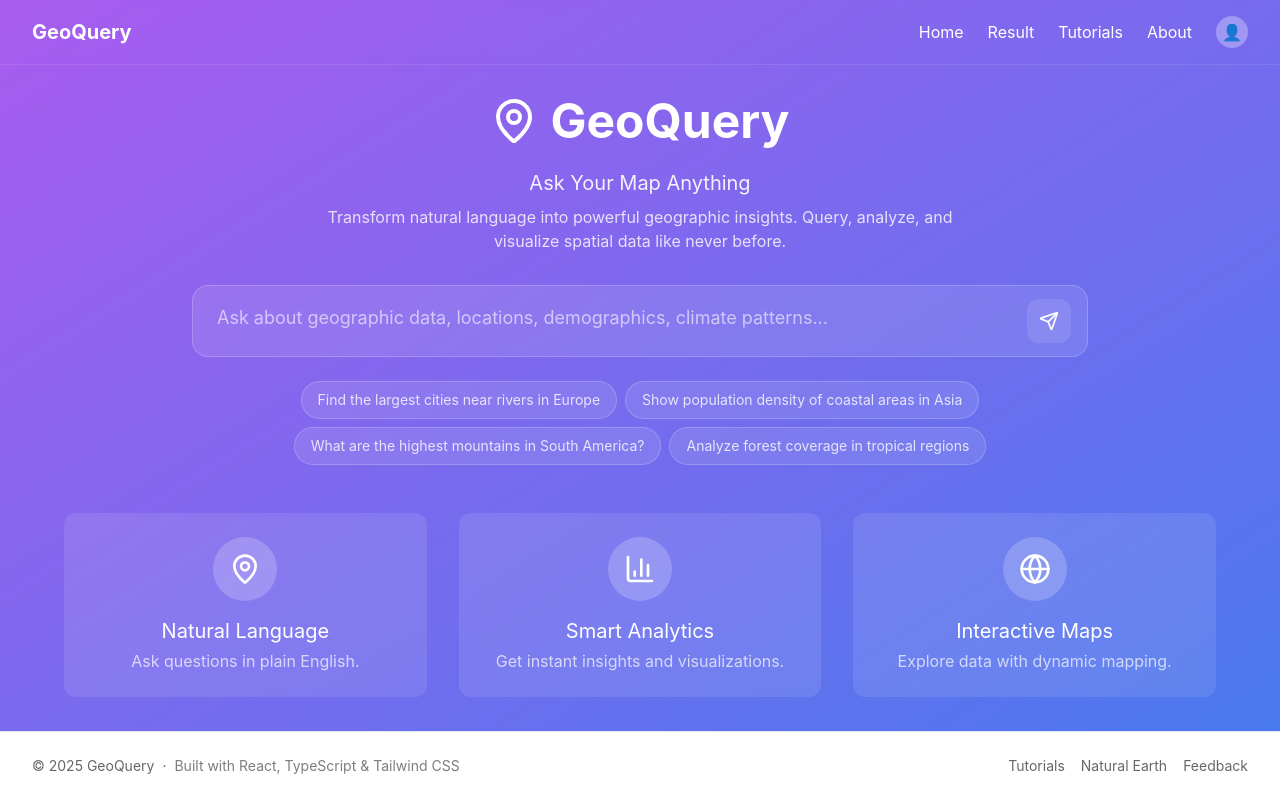
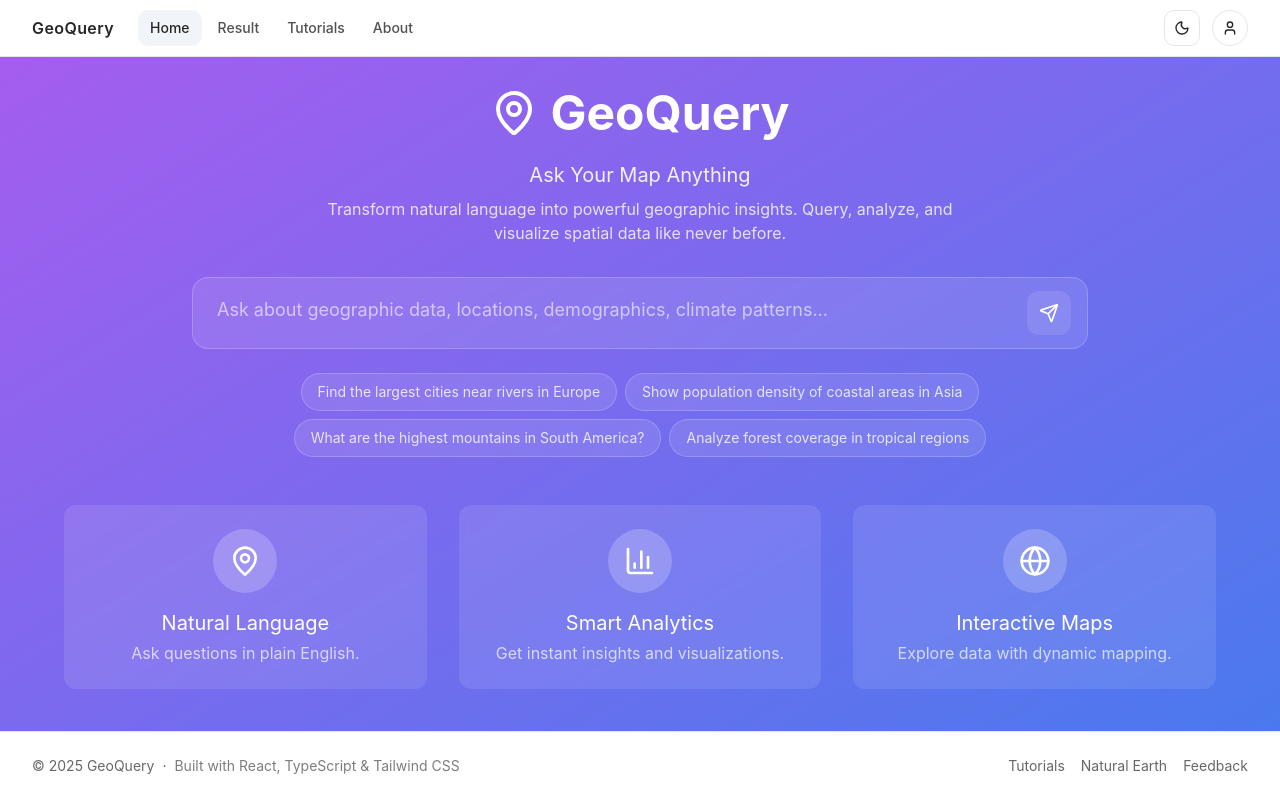
Before and after one commit to HashZard/CITS5206-Capstone, a React (Vite) app in the folder frontend/: page / in a window 1280 px wide. Built offline with nearby package versions, Linux system fonts and the light colour scheme.

Commit message:
chore(nav): hide Dashboard from TopNav while keeping existing layout and auth logic

```diff
--- a/frontend/src/components/layout/TopNav.tsx
+++ b/frontend/src/components/layout/TopNav.tsx
@@ -1,112 +1,262 @@
-import React, { useMemo, useState } from "react";
-import { Menu, X } from "lucide-react";
+import React, { useEffect, useMemo, useState } from "react";
+import { Menu, X, Sun, Moon, User } from "lucide-react";
 
 export type TopNavLink = {
-  label: "Home" | "History" | "Result" | "Tutorials" | "About";
+  label:
+    | "Home"
+    | "Dashboard"
+    | "History"
+    | "Result"
+    | "Tutorials"
+    | "About";
+  onClick?: () => void;
 };
 
 export type TopNavProps = {
-  brand: string;
+  brand?: string;
   links: TopNavLink[];
-  isAuthenticated: boolean;
-  onAvatarClick: () => void;
-  onSignOut: () => void;
+  rightArea?: React.ReactNode;
+  isAuthenticated?: boolean;
+  onAvatarClick?: () => void;
+  onSignOut?: () => void;
 };
 
+// Map labels to default paths (Import removed)
 const LABEL_TO_PATH: Record<TopNavLink["label"], string> = {
   Home: "/",
+  Dashboard: "/dashboard",
   History: "/history",
   Result: "/result",
   Tutorials: "/tutorials",
   About: "/about",
 };
 
-export default function TopNav({
-  brand,
-  links,
-  isAuthenticated,
+// Hook to track current path (syncs with history.pushState)
+function useActivePath() {
+  const [path, setPath] = useState<string>(() => window.location.pathname);
+  useEffect(() => {
+    const onPop = () => setPath(window.location.pathname);
+    window.addEventListener("popstate", onPop);
+    return () => window.removeEventListener("popstate", onPop);
+  }, []);
+  return path;
+}
+
+// Theme toggle button (dark/light)
+function ThemeToggle() {
+  const [isDark, setIsDark] = useState<boolean>(() =>
+    document.documentElement.classList.contains("dark")
+  );
+  useEffect(() => {
+    const root = document.documentElement;
+    if (isDark) {
+      root.classList.add("dark");
+      localStorage.setItem("theme", "dark");
+    } else {
+      root.classList.remove("dark");
+      localStorage.setItem("theme", "light");
+    }
+  }, [isDark]);
+  useEffect(() => {
+    const saved = localStorage.getItem("theme");
+    if (saved === "dark") setIsDark(true);
+  }, []);
+  return (
+    <button
+      type="button"
+      onClick={() => setIsDark((v) => !v)}
+      aria-label="Toggle theme"
+      className="inline-flex items-center justify-center h-9 w-9 rounded-md border border-border bg-background hover:bg-accent transition-colors"
+    >
+      {isDark ? <Sun className="h-4 w-4" /> : <Moon className="h-4 w-4" />}
+    </button>
+  );
+}
+
+// Right side controls: theme toggle, sign out (if authed), user avatar
+function TopRightArea({
   onAvatarClick,
   onSignOut,
-}: TopNavProps) {
-  const [mobileOpen, setMobileOpen] = useState(false);
-
-  const filtered = useMemo(() => {
-    return links
-      .filter((l) => (l.label === "History" ? isAuthenticated : true))
-      .map((l) => ({ ...l, href: LABEL_TO_PATH[l.label] }));
-  }, [links, isAuthenticated]);
-
+  isAuthenticated,
+}: {
+  onAvatarClick?: () => void;
+  onSignOut?: () => void;
+  isAuthenticated?: boolean;
+}) {
   return (
-    <nav className="bg-transparent text-white border-b border-white/10 backdrop-blur-sm">
-      <div className="max-w-7xl mx-auto px-4 sm:px-6 lg:px-8">
-        <div className="flex items-center justify-between h-16">
-          {/* Brand */}
-          <div className="flex-shrink-0 font-bold text-xl cursor-pointer">{brand}</div>
-
-          {/* Desktop links */}
-          <div className="hidden md:flex items-center space-x-6">
-            {filtered.map((link) => (
-              <a
-                key={link.label}
-                href={link.href}
-                className="hover:text-gray-200 transition-colors"
-              >
-                {link.label}
-              </a>
-            ))}
-            {isAuthenticated && (
+    <div className="flex items-center gap-3">
+      <ThemeToggle />
+      {isAuthenticated && onSignOut && (
         <button
+          type="button"
           onClick={onSignOut}
-                className="ml-4 px-3 py-1 text-sm bg-white/20 hover:bg-white/30 rounded-lg"
+          className="hidden sm:inline-flex items-center justify-center h-9 px-3 rounded-md border border-border bg-background hover:bg-accent text-sm font-medium"
+          aria-label="Sign out"
         >
           Sign out
         </button>
       )}
       <button
+        type="button"
+        aria-label="User menu"
         onClick={onAvatarClick}
-              className="ml-2 w-8 h-8 rounded-full bg-white/30 hover:bg-white/40 flex items-center justify-center"
+        className="inline-flex items-center justify-center h-9 w-9 rounded-full border border-border bg-background"
       >
-              👤
+        <User className="h-4 w-4" />
       </button>
     </div>
+  );
+}
 
-          {/* Mobile menu button */}
-          <div className="md:hidden flex items-center">
-            <button onClick={() => setMobileOpen(!mobileOpen)} className="p-2">
-              {mobileOpen ? <X className="w-6 h-6" /> : <Menu className="w-6 h-6" />}
-            </button>
-          </div>
-        </div>
+// Main TopNav component
+export default function TopNav({
+  brand = "GeoQuery",
+  links,
+  rightArea,
+  isAuthenticated = false,
+  onAvatarClick,
+  onSignOut,
+}: TopNavProps) {
+  const activePath = useActivePath();
+  const [open, setOpen] = useState(false);
+
+  // Filter links:
+  // 1) Always hide Dashboard (per latest decision)
+  // 2) Hide History when not authenticated (keep original behavior)
+  const filtered = useMemo(() => {
+    return links
+      .filter((l) => l.label !== "Dashboard")
+      .filter((l) => (l.label === "History" ? isAuthenticated : true))
+      .map((l) => ({ ...l, href: LABEL_TO_PATH[l.label] }));
+  }, [links, isAuthenticated]);
+
+  // Handle navigation (pushState)
+  const handleNavigate = (href: string, onClick?: () => void) => {
+    if (onClick) {
+      onClick();
+      setOpen(false);
+      return;
+    }
+    if (window.location.pathname !== href) {
+      window.history.pushState({}, "", href);
+      window.dispatchEvent(new PopStateEvent("popstate"));
+    }
+    setOpen(false);
+  };
+
+  return (
+    <header role="banner" className="sticky top-0 z-50 bg-background border-b border-border">
+      <nav
+        className="mx-auto max-w-7xl px-4 sm:px-6 lg:px-8 h-14 flex items-center"
+        aria-label="Top Navigation"
+        role="navigation"
+      >
+        {/* Brand */}
+        <div className="flex items-center gap-2">
+          <a
+            href="/"
+            onClick={(e) => {
+              e.preventDefault();
+              handleNavigate("/");
+            }}
+            className="text-base font-semibold tracking-wide"
+          >
+            {brand}
+          </a>
         </div>
 
-      {/* Mobile menu */}
-      {mobileOpen && (
-        <div className="md:hidden px-2 pt-2 pb-3 space-y-1 bg-purple-800/90">
-          {filtered.map((link) => (
-            <a
-              key={link.label}
-              href={link.href}
-              className="block px-3 py-2 rounded-md text-base font-medium hover:bg-purple-700"
+        {/* Desktop nav links */}
+        <div className="ml-6 hidden md:flex items-center gap-1">
+          {filtered.map(({ label, href, onClick }) => {
+            const active = activePath === href;
+            return (
+              <button
+                key={label}
+                onClick={() => handleNavigate(href, onClick)}
+                className={`px-3 py-2 rounded-md text-sm font-medium transition-colors ${
+                  active ? "bg-accent text-foreground" : "text-foreground/80 hover:bg-accent"
+                }`}
+                aria-current={active ? "page" : undefined}
               >
-              {link.label}
-            </a>
-          ))}
-          {isAuthenticated && (
+                {label}
+              </button>
+            );
+          })}
+        </div>
+
+        <div className="flex-1" />
+
+        {/* Right side controls (desktop) */}
+        <div className="hidden md:flex items-center">
+          {rightArea ?? (
+            <TopRightArea
+              onAvatarClick={onAvatarClick}
+              onSignOut={onSignOut}
+              isAuthenticated={isAuthenticated}
+            />
+          )}
+        </div>
+
+        {/* Mobile menu toggle */}
         <button
+          type="button"
+          className="ml-2 inline-flex md:hidden items-center justify-center h-9 w-9 rounded-md border border-border"
+          aria-label="Open menu"
+          aria-expanded={open}
+          onClick={() => setOpen((v) => !v)}
+        >
+          {open ? <X className="h-4 w-4" /> : <Menu className="h-4 w-4" />}
+        </button>
+      </nav>
+
+      {/* Mobile nav drawer */}
+      {open && (
+        <div className="md:hidden border-t border-border bg-background">
+          <div className="px-4 py-3 space-y-1">
+            {filtered.map(({ label, href, onClick }) => {
+              const active = activePath === href;
+              return (
+                <button
+                  key={label}
+                  onClick={() => handleNavigate(href, onClick)}
+                  className={`w-full text-left px-3 py-2 rounded-md text-sm font-medium ${
+                    active ? "bg-accent" : "hover:bg-accent"
+                  }`}
+                  aria-current={active ? "page" : undefined}
+                >
+                  {label}
+                </button>
+              );
+            })}
+            {/* Mobile right area */}
+            <div className="pt-2 flex items-center gap-3">
+              {rightArea ?? (
+                <div className="flex items-center gap-3">
+                  <ThemeToggle />
+                  {isAuthenticated && onSignOut && (
+                    <button
+                      type="button"
                       onClick={onSignOut}
-              className="block w-full text-left px-3 py-2 text-base font-medium bg-white/20 hover:bg-white/30 rounded-md"
+                      className="inline-flex items-center justify中心 h-9 px-3 rounded-md border border-border bg-background hover:bg-accent text-sm font-medium"
+                      aria-label="Sign out"
                     >
                       Sign out
                     </button>
                   )}
                   <button
+                    type="button"
+                    aria-label="User menu"
                     onClick={onAvatarClick}
-            className="mt-2 w-10 h-10 rounded-full bg-white/30 hover:bg-white/40 flex items-center justify-center"
+                    className="inline-flex items-center justify-center h-9 w-9 rounded-full border border-border bg-background"
                   >
-            👤
+                    <User className="h-4 w-4" />
                   </button>
                 </div>
               )}
-    </nav>
+            </div>
+          </div>
+        </div>
+      )}
+    </header>
   );
 }
```
Lines whose indentation alone changed are shown as unchanged.
